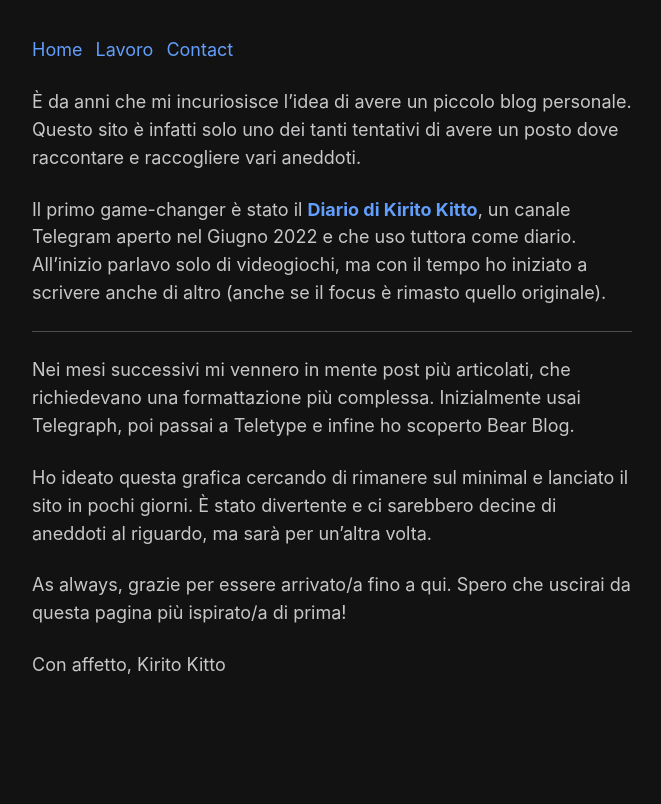
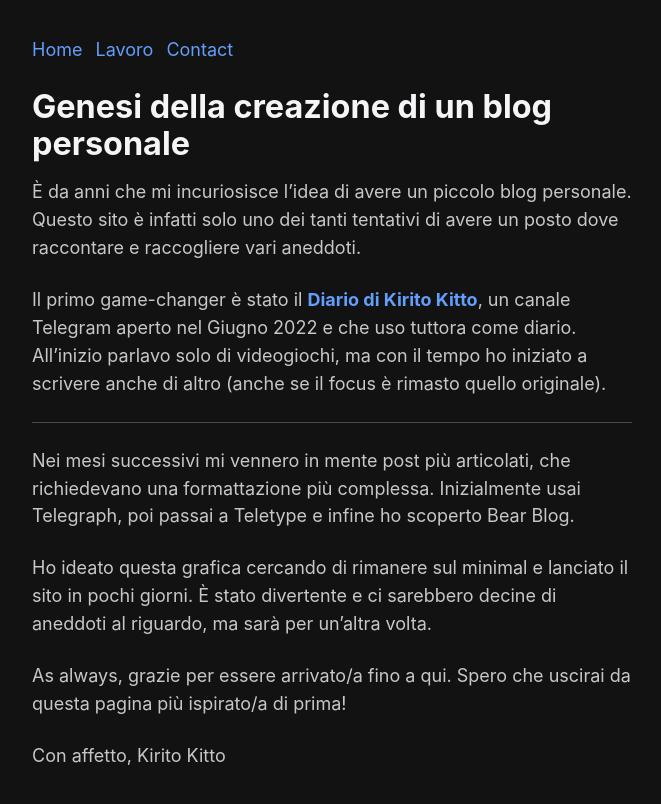
Before and after one commit to KiritoKitto/kiritokitto.github.io, a Jekyll site: the page built from post/Blog Creation.md, in a window 1280 px wide. Shown: the top 804 px of the page, without its empty margins (308-969 px from the left). Built offline with Jekyll 4.4.1, drawn with Linux system fonts in a browser that asks for light colours; some web fonts are replaced; our own code applies the rules of GitHub Pages for plain Markdown files.

Commit message:
title fix

```diff
--- a/post/Blog Creation.md
+++ b/post/Blog Creation.md
@@ -1,6 +1,8 @@
 ---
 permalink: "/blog-creation"
 ---
+
+# Genesi della creazione di un blog personale
 
 È da anni che mi incuriosisce l'idea di avere un piccolo blog personale. Questo sito è infatti solo uno dei tanti tentativi di avere un posto dove raccontare e raccogliere vari aneddoti.
 
```
